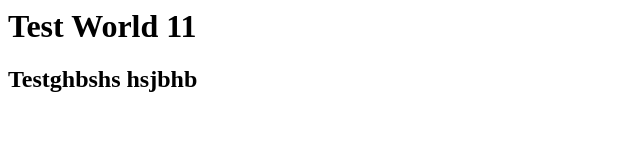
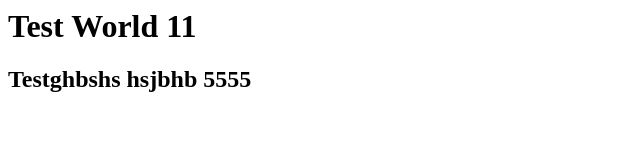
Before and after one commit to ronakluniya97/NewLocalRepo2, a plain HTML site: page index.html in a window 1280 px wide. Shown: the full height of the page, 0-640 px from the left. Drawn offline with Linux system fonts and the light colour scheme.

Commit message:
new change2

```diff
--- a/index.html
+++ b/index.html
@@ -1,2 +1,2 @@
 <H1>Test World 11</H1>
-<H2>Testghbshs hsjbhb</H2>
+<H2>Testghbshs hsjbhb 5555</H2>
```
